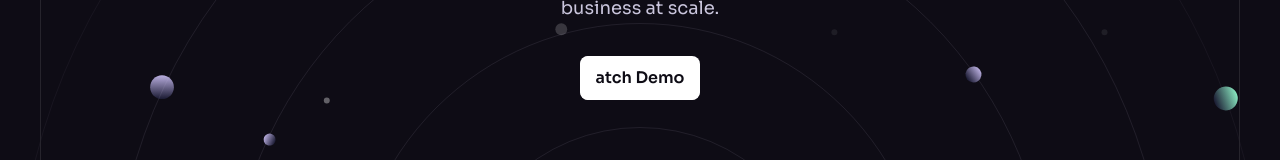
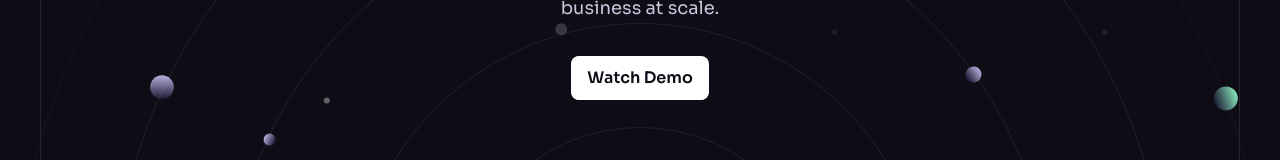
Before and after one commit to abushanisro/cursious, a React (Vite) app: page / in a window 1280 px wide. Shown: the part 456-616 px from the top of the page. Built offline with nearby package versions, Linux system fonts and the light colour scheme.

Commit message:
Update Hero.jsx

```diff
--- a/src/components/Hero.jsx
+++ b/src/components/Hero.jsx
@@ -48,7 +48,7 @@ const Hero = () => {
             This isn’t just automation — it’s intelligent business at scale.
           </p>
           <Button onClick={() => setModalOpen(true)} white>
-            atch Demo
+            Watch Demo
           </Button>
         </div>
 
```
